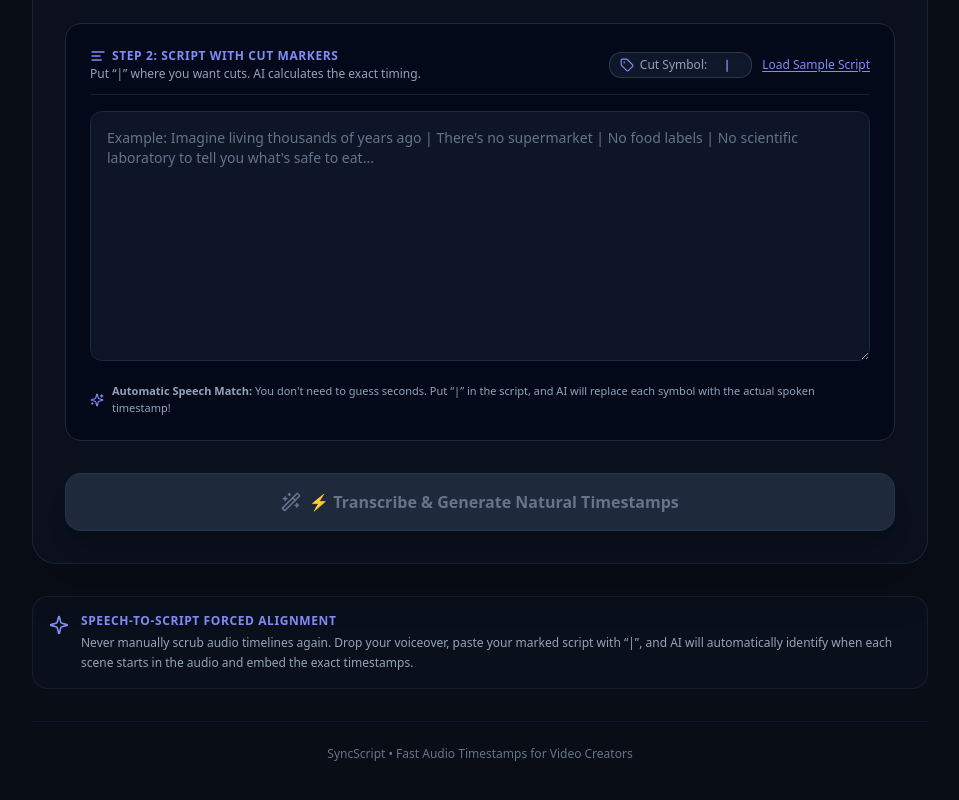
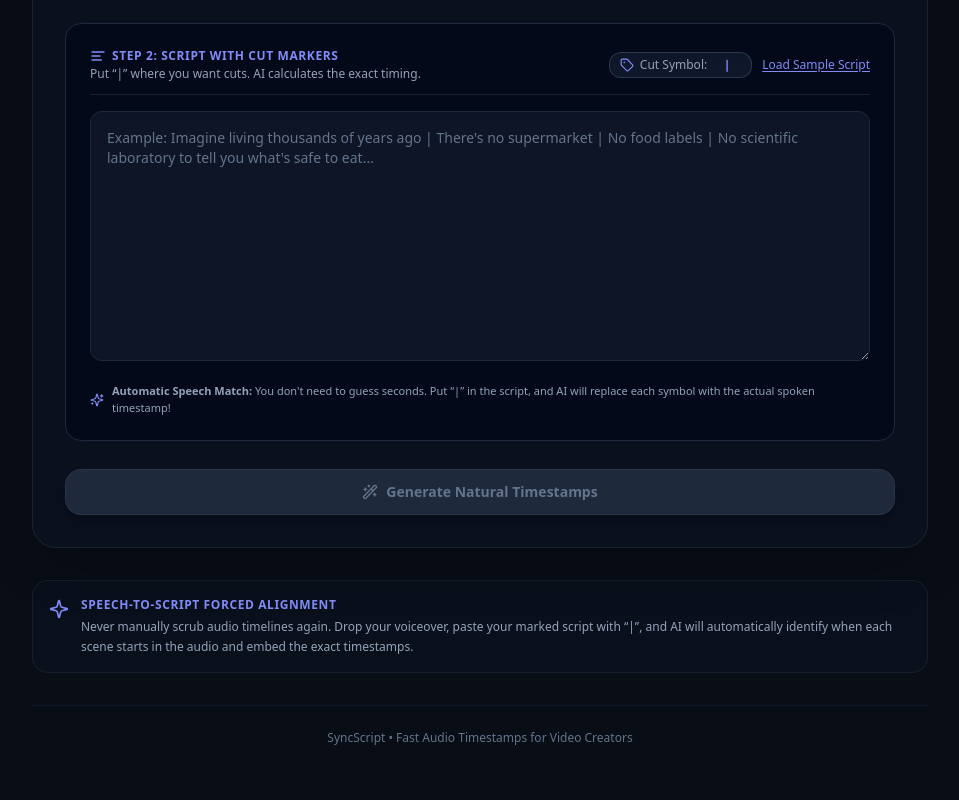
Before and after one commit to RITIKSINGH-DEOS/SyncScript, a Next.js app: page / in a window 1280 px wide. Shown: the part 517-1317 px from the top of the page, without its empty margins (160-1119 px from the left). Built offline with nearby package versions, Linux system fonts and the light colour scheme.

Commit message:
style(ui): compact action button sizing and clean single-line label

```diff
--- a/app/page.tsx
+++ b/app/page.tsx
@@ -282,11 +282,11 @@ export default function Home() {
           />
 
           {/* Action Trigger */}
-          <div className="pt-2">
+          <div className="pt-1">
             <button
               onClick={handleGenerate}
               disabled={isProcessing || !selectedFile}
-              className={`w-full py-4 px-6 rounded-2xl font-bold text-sm sm:text-base flex items-center justify-center gap-2 transition-all duration-300 shadow-xl ${
+              className={`w-full py-2.5 sm:py-3 px-4 sm:px-6 rounded-xl sm:rounded-2xl font-semibold text-xs sm:text-sm flex items-center justify-center gap-2 transition-all duration-300 shadow-lg ${
                 isProcessing || !selectedFile
                   ? "bg-slate-800 text-slate-500 cursor-not-allowed border border-slate-700/50"
                   : "bg-gradient-to-r from-indigo-500 to-indigo-600 hover:from-indigo-600 hover:to-indigo-700 text-white shadow-indigo-500/25 active:scale-[0.99]"
@@ -294,16 +294,16 @@ export default function Home() {
             >
               {isProcessing ? (
                 <>
-                  <div className="w-5 h-5 border-2 border-white/20 border-t-white rounded-full animate-spin" />
-                  <span>Transcribing Audio & Calculating Spoken Timestamps...</span>
+                  <div className="w-4 h-4 border-2 border-white/20 border-t-white rounded-full animate-spin flex-shrink-0" />
+                  <span className="truncate">Processing Audio & Timestamps...</span>
                 </>
               ) : (
                 <>
-                  <Wand2 className="w-5 h-5" />
-                  <span>
+                  <Wand2 className="w-4 h-4 flex-shrink-0" />
+                  <span className="truncate">
                     {scriptText.trim().includes(markerSymbol)
-                      ? "⚡ Calculate Spoken Timestamps for Script Markers"
-                      : "⚡ Transcribe & Generate Natural Timestamps"}
+                      ? "Calculate Script Timestamps"
+                      : "Generate Natural Timestamps"}
                   </span>
                 </>
               )}
```
